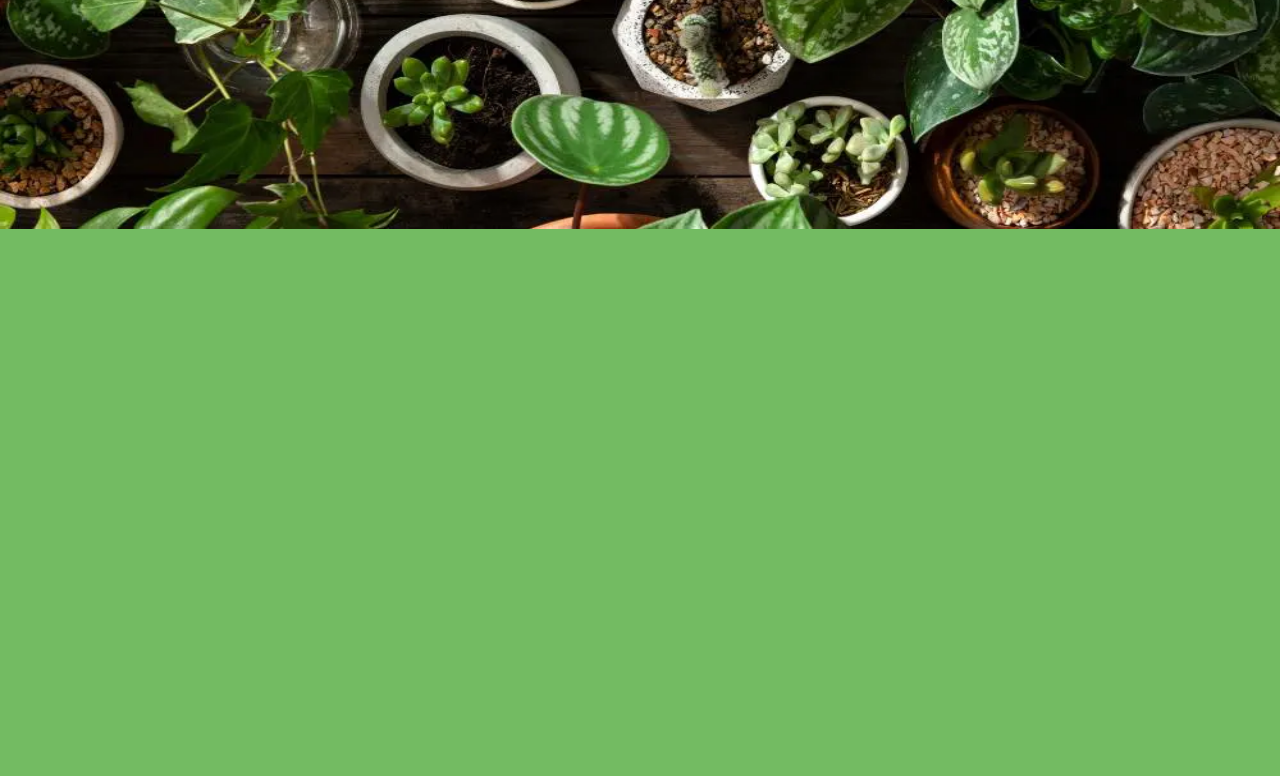
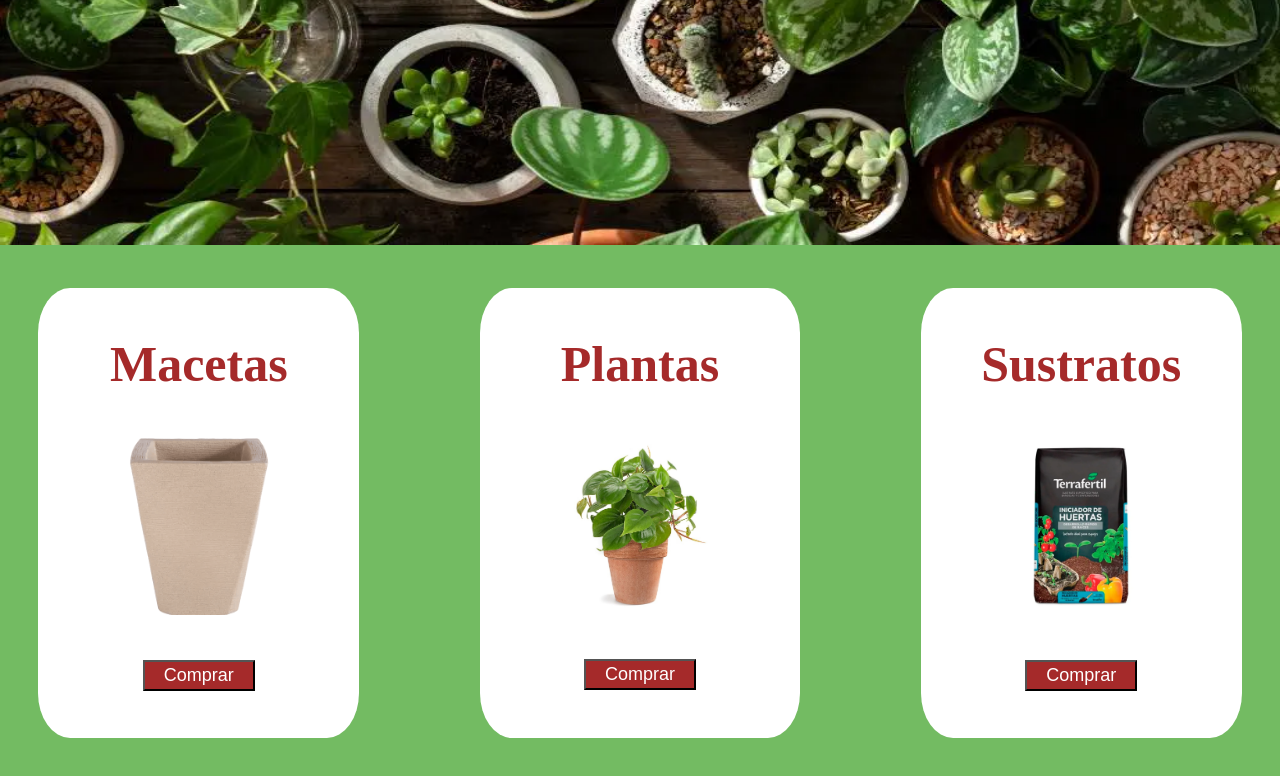
Before and after one commit to GarySz01/GardenYaz, a plain HTML site: page index.html in a window 1280 px wide. Shown: the part 480-1256 px from the top of the page. Before the commit the page ends 800 px from the top, so only its background shows below. Drawn offline with Linux system fonts and the light colour scheme.

Commit message:
Categories

```diff
--- a/index.html
+++ b/index.html
@@ -12,14 +12,14 @@
         <div class="header-list">
           <ul>
             <img src="./imagenes/logo.png" alt="perfil" class="perfil" />
-            <li>Tienda</li>
-            <li>Nosotros</li>
-            <li>Contacto</li>
+            <li><a href="#">Tienda</a></li>
+            <li><a href="#">Nosotros</a></li>
+            <li><a href="#">Contacto</a></li>
           </ul>
         </div>
         <div class="header-img">
-          <img src="./imagenes/user.png" alt="user" />
-          <img src="./imagenes/cart.png" alt="carrito" />
+          <a href="#"><img src="./imagenes/user.png" alt="user" /></a>
+          <a href="#"><img src="./imagenes/cart.png" alt="carrito" /></a>
         </div>
       </div>
     </header>
@@ -28,6 +28,23 @@
         <h1>GARDEN YAZMIN</h1>
         <img src="./imagenes/plantas-portada.jpg" alt="portada" />
       </div>
+      <div class="categories">
+        <div class="categories-macetas">
+          <h2>Macetas</h2>
+          <img src="./imagenes/maceta.png" alt="maceta" />
+          <input type="button" value="Comprar" />
+        </div>
+        <div class="categories-plantas">
+          <h2>Plantas</h2>
+          <img src="./imagenes/planta.png" alt="planta" />
+          <input type="button" value="Comprar" />
+        </div>
+        <div class="categories-sustrato">
+          <h2>Sustratos</h2>
+          <img src="./imagenes/sustratos.png" alt="sustrato" />
+          <input type="button" value="Comprar" />
+        </div>
+      </div>
     </main>
     <footer></footer>
   </body>
--- a/styles.css
+++ b/styles.css
@@ -51,6 +51,11 @@ body {
   align-items: center;
 }
 
+.header-list li a {
+  text-decoration: none;
+  color: black;
+}
+
 .header-img {
   display: flex;
   gap: 15px;
@@ -69,7 +74,7 @@ body {
 
 .main-div img {
   width: 100%;
-  height: 35rem;
+  height: 36rem;
 }
 
 .main-div h1 {
@@ -81,3 +86,114 @@ body {
   font-size: 35px;
   font-weight: 600;
 }
+
+.categories {
+  width: 100%;
+  padding: 3%;
+  display: flex;
+  flex-direction: row;
+  gap: 10%;
+}
+
+.categories-macetas {
+  width: 400px;
+  height: 450px;
+  background-color: white;
+  display: flex;
+  flex-direction: column;
+  justify-content: center;
+  align-items: center;
+  border-radius: 10%;
+  gap: 45px;
+}
+
+.categories-macetas h2 {
+  text-align: center;
+  color: brown;
+  font-size: 50px;
+  font-weight: 800;
+}
+
+.categories-macetas img {
+  width: 55%;
+}
+
+.categories-macetas input {
+  font-size: 18px;
+  font-size: 600;
+  background: none;
+  padding: 3px;
+  background-color: brown;
+  color: white;
+  width: 35%;
+  cursor: pointer;
+}
+
+.categories-plantas {
+  width: 400px;
+  height: 450px;
+  background-color: white;
+  display: flex;
+  flex-direction: column;
+  justify-content: center;
+  align-items: center;
+  border-radius: 10%;
+  gap: 45px;
+}
+
+.categories-plantas h2 {
+  text-align: center;
+  color: brown;
+  font-size: 50px;
+  font-weight: 800;
+}
+
+.categories-plantas img {
+  width: 43%;
+}
+
+.categories-plantas input {
+  font-size: 18px;
+  font-size: 600;
+  background: none;
+  padding: 3px;
+  background-color: brown;
+  color: white;
+  width: 35%;
+  cursor: pointer;
+}
+
+.categories-sustrato {
+  width: 400px;
+  height: 450px;
+  background-color: white;
+  display: flex;
+  flex-direction: column;
+  justify-content: center;
+  align-items: center;
+  border-radius: 10%;
+  gap: 45px;
+}
+
+.categories-sustrato h2 {
+  text-align: center;
+  color: brown;
+  font-size: 50px;
+  font-weight: 800;
+}
+
+.categories-sustrato img {
+  width: 55%;
+}
+
+.categories-sustrato input {
+  background: none;
+  font-size: 18px;
+  font-size: 600;
+  color: white;
+  padding: 3px;
+  align-items: center;
+  background-color: brown;
+  width: 35%;
+  cursor: pointer;
+}
```
Also changed, not shown: imagenes/maceta.png (added), imagenes/planta.png (added), imagenes/sustratos.png (added).
